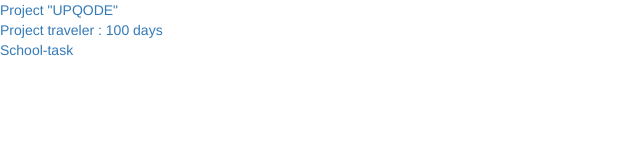
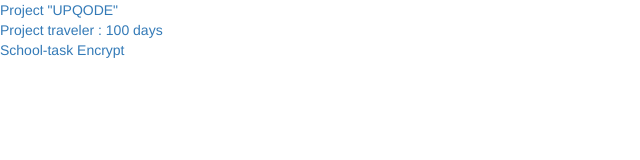
Before and after one commit to romanshutsman/romanshutsman.github.io, a website: page index.html in a window 1280 px wide. Shown: the top 160 px of the page, 0-640 px from the left. Drawn offline with nearby package versions, Linux system fonts and the light colour scheme.

Commit message:
Update index.html

```diff
--- a/index.html
+++ b/index.html
@@ -15,6 +15,7 @@
   <a href="upqode.html">Project "UPQODE" </a><br>
   <a href="traveler.html">Project traveler : 100 days</a><br>
   <a href="school-task/task.html">School-task</a>
+<a href="encrypt">Encrypt</a>
 
 
 	<script type="text/javascript" src="https://ajax.googleapis.com/ajax/libs/jquery/1.11.3/jquery.min.js"></script>
```
